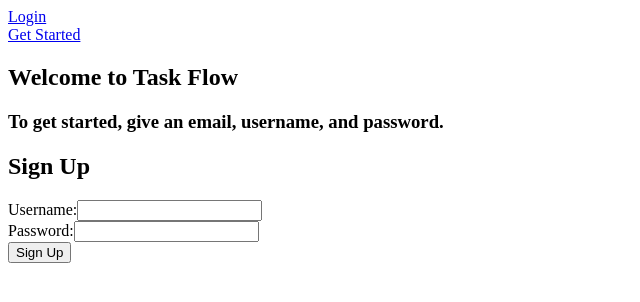
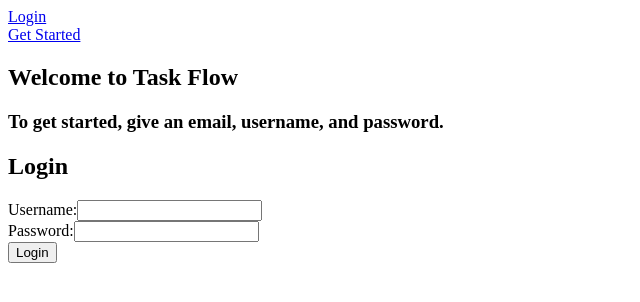
Before and after one commit to fullstackstorm/task-flow, a React (Create React App) app in the folder client/: page /login in a window 1280 px wide. Shown: the top 302 px of the page, without its empty margins (0-640 px from the left). Built offline with nearby package versions, Linux system fonts and the light colour scheme.

Commit message:
Link the home button to the dashboard.

```diff
--- a/client/src/components/LeftNavigationBar.js
+++ b/client/src/components/LeftNavigationBar.js
@@ -1,5 +1,6 @@
 import React, { useState } from "react";
 import styled from "styled-components";
+import { Link } from "react-router-dom";
 
 const LeftNavContainer = styled.nav`
   width: 250px;
@@ -54,7 +55,7 @@ function LeftNavigationBar() {
     <LeftNavContainer>
       <NavList>
         <NavItem>
-          <a href="#">Home</a>
+          <Link to="/dashboard">Home</Link>
         </NavItem>
         <NavItem onClick={toggleForm}>
           <div>
--- a/client/src/components/LoginForm.js
+++ b/client/src/components/LoginForm.js
@@ -34,7 +34,7 @@ function LoginForm() {
 
   return (
     <div className="form">
-      <h2>Sign Up</h2>
+      <h2>Login</h2>
       <Formik
         initialValues={initialValues}
         validationSchema={validationSchema}
@@ -54,7 +54,7 @@ function LoginForm() {
               <ErrorMessage name="password" component="div" className="error" />
             </div>
 
-            <button type="submit">Sign Up</button>
+            <button type="submit">Login</button>
           </Form>
         )}
       </Formik>
```
